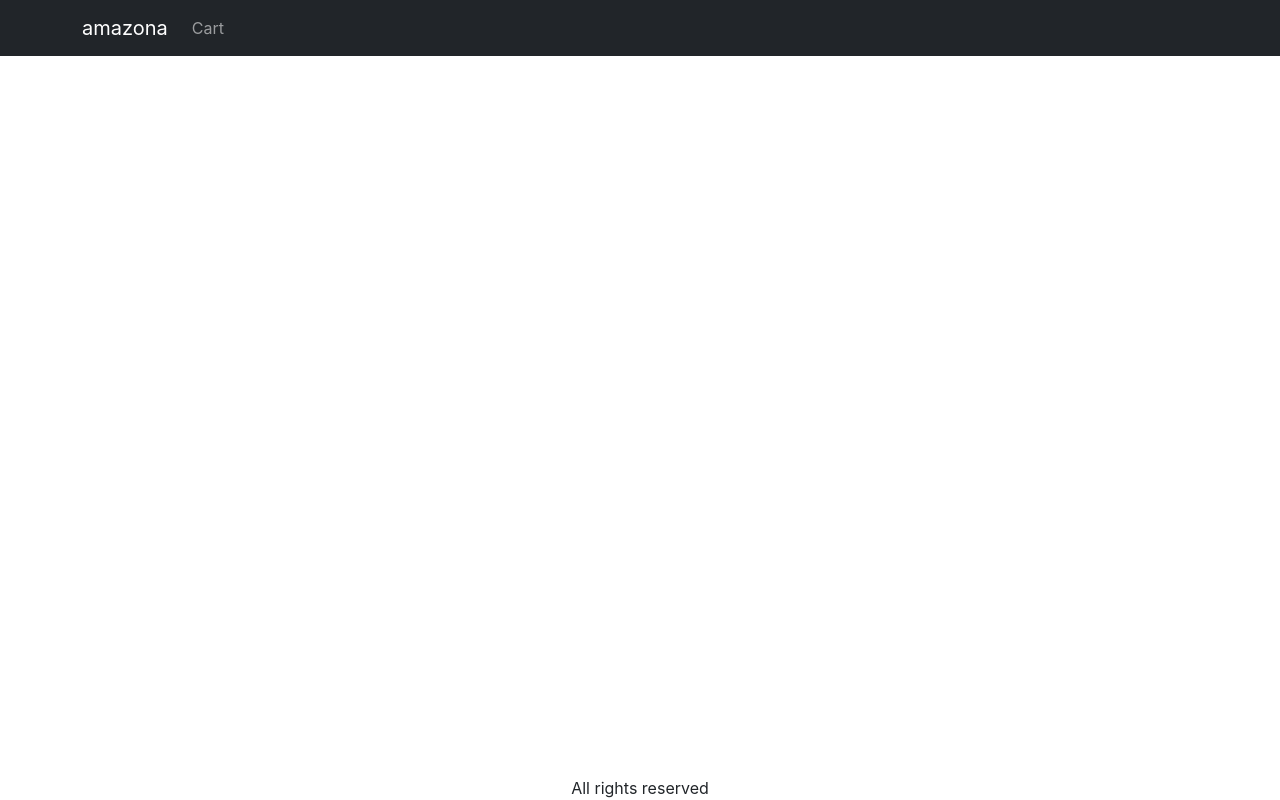
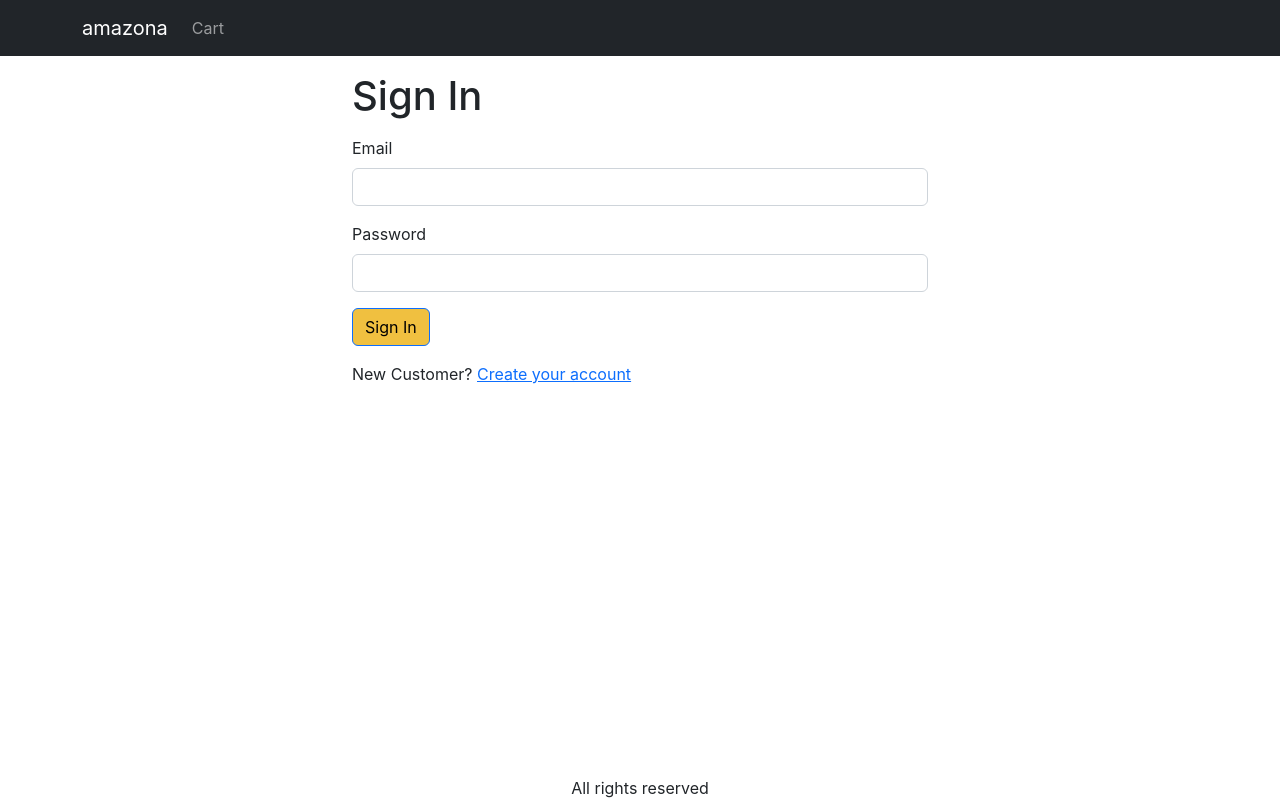
Before and after one commit to dcarroll9398/mern729, a React (Create React App) app in the folder frontend/: page /signin in a window 1280 px wide. Built offline with nearby package versions, Linux system fonts and the light colour scheme.

Commit message:
Video-18

```diff
--- a/frontend/src/App.js
+++ b/frontend/src/App.js
@@ -7,6 +7,7 @@
 import { useContext } from 'react';
 import { Store } from './Store';
 import CartScreen from './screens/CartScreen';
+import SigninScreen from './screens/SigninScreen';
 
 function App() {
   const { state } = useContext(Store);
@@ -36,6 +37,7 @@
         <main>
           <Container className="mt-3">
             <Routes>
+              <Route path="/signin" element={<SigninScreen />} />
               <Route path="/cart" element={<CartScreen />} />
               <Route path="/product/:slug" element={<ProductScreen />} />
               <Route path="/" element={<HomeScreen />} />
--- a/frontend/src/index.css
+++ b/frontend/src/index.css
@@ -41,3 +41,6 @@
 .img-thumbnail {
   height: 80px;
 }
+.small-container {
+  max-width: 600px;
+}
--- /dev/null
+++ b/frontend/src/screens/SigninScreen.js
@@ -0,0 +1,35 @@
+import React from 'react';
+import { Button, Container, Form } from 'react-bootstrap';
+import { Helmet } from 'react-helmet-async';
+import { Link, useLocation } from 'react-router-dom';
+
+export default function SigninScreen() {
+  const { search } = useLocation();
+  const redirectInUrl = new URLSearchParams(search).get('redirect');
+  const redirect = redirectInUrl ? redirectInUrl : '/';
+  return (
+    <Container className="small-container">
+      <Helmet>
+        <title>Sign In</title>
+      </Helmet>
+      <h1 className="my-3">Sign In</h1>
+      <Form>
+        <Form.Group className="mb-3" controlId="email">
+          <Form.Label>Email</Form.Label>
+          <Form.Control type="email" required></Form.Control>
+        </Form.Group>
+        <Form.Group className="mb-3" controlId="password">
+          <Form.Label>Password</Form.Label>
+          <Form.Control type="password" required></Form.Control>
+        </Form.Group>
+        <div className="mb-3">
+          <Button type="submit">Sign In</Button>
+        </div>
+        <div className="mb-3">
+          New Customer?{' '}
+          <Link to={`/signup?redirect=${redirect}`}>Create your account</Link>
+        </div>
+      </Form>
+    </Container>
+  );
+}
```
